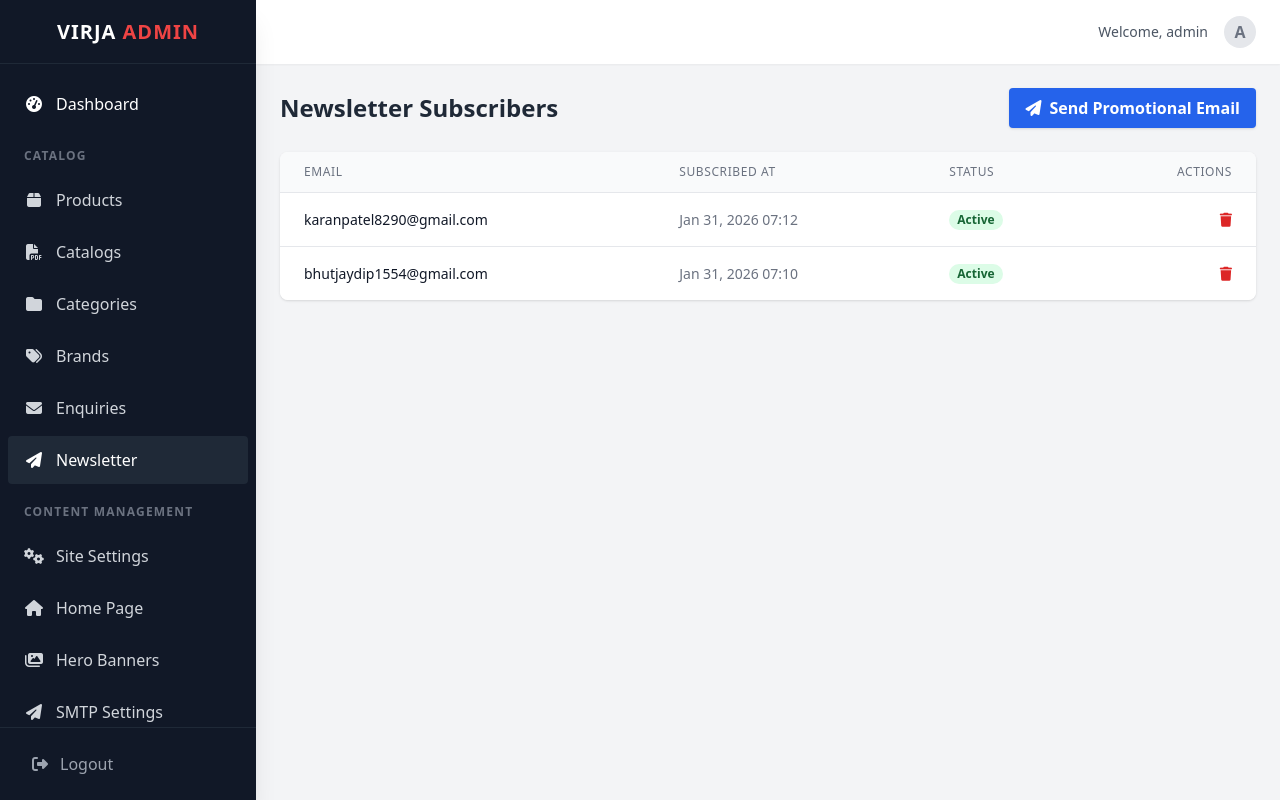
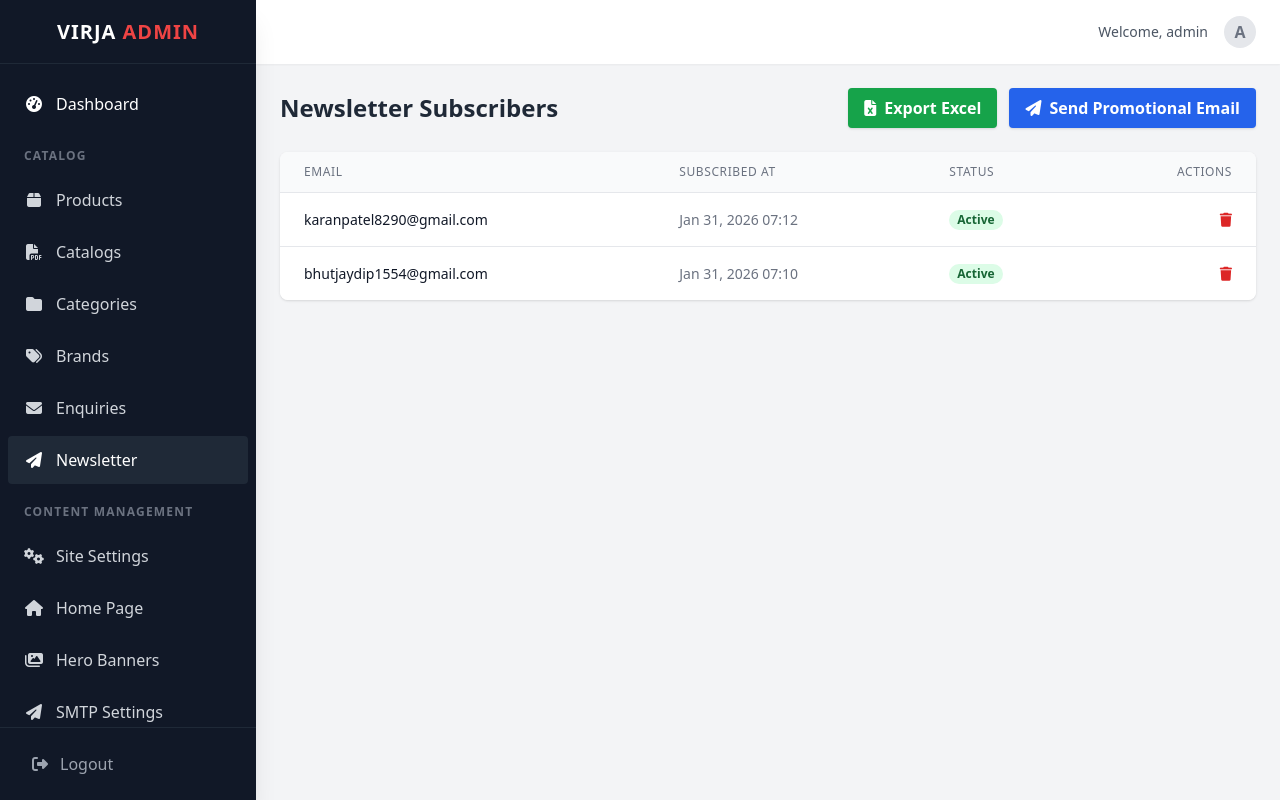
Before and after one commit to jignesh017/virjaproject, a Django app: page /dashboard/newsletter/ in a window 1280 px wide. Run offline with Django 5.2, Linux system fonts and the light colour scheme; a user stored in the database is signed in; data comes from the database, SQL or seed files in the repository; some libraries are stand-ins or nearby versions.

Commit message:
fix some bugs

```diff
--- a/dashboard/templates/dashboard/newsletter/list.html
+++ b/dashboard/templates/dashboard/newsletter/list.html
@@ -5,10 +5,16 @@
 {% block content %}
 <div class="flex justify-between items-center mb-6">
     <h2 class="text-2xl font-bold text-gray-800">Newsletter Subscribers</h2>
-    <a href="{% url 'dashboard:newsletter_send' %}"
-        class="bg-blue-600 hover:bg-blue-700 text-white font-bold py-2 px-4 rounded shadow flex items-center gap-2">
-        <i class="fas fa-paper-plane"></i> Send Promotional Email
-    </a>
+    <div class="flex gap-3">
+        <a href="{% url 'dashboard:export_newsletter_subscribers' %}"
+            class="bg-green-600 hover:bg-green-700 text-white font-bold py-2 px-4 rounded shadow flex items-center gap-2">
+            <i class="fas fa-file-excel"></i> Export Excel
+        </a>
+        <a href="{% url 'dashboard:newsletter_send' %}"
+            class="bg-blue-600 hover:bg-blue-700 text-white font-bold py-2 px-4 rounded shadow flex items-center gap-2">
+            <i class="fas fa-paper-plane"></i> Send Promotional Email
+        </a>
+    </div>
 </div>
 
 <div class="bg-white rounded-lg shadow overflow-hidden">
--- a/dashboard/urls.py
+++ b/dashboard/urls.py
@@ -69,6 +69,7 @@ urlpatterns = [
 
     # Newsletter
     path('newsletter/', views.newsletter_list, name='newsletter_list'),
+    path('newsletter/export/', views.newsletter_export, name='export_newsletter_subscribers'),
     path('newsletter/send/', views.newsletter_send, name='newsletter_send'),
     path('newsletter/<int:pk>/delete/', views.newsletter_delete, name='newsletter_delete'),
     # Catalog PDFs
--- a/dashboard/views.py
+++ b/dashboard/views.py
@@ -472,6 +472,29 @@ def newsletter_list(request):
 
 @login_required(login_url='dashboard:login')
 @user_passes_test(admin_required, login_url='dashboard:login')
+def newsletter_export(request):
+    subscribers = NewsletterSubscriber.objects.all().order_by('-subscribed_at')
+
+    today = date.today().strftime('%d-%m-%Y')
+    response = HttpResponse(content_type='text/csv')
+    response['Content-Disposition'] = f'attachment; filename="newsletter_subscribers_{today}.csv"'
+
+    writer = csv.writer(response)
+    writer.writerow(['Email', 'Subscribed At', 'Status'])
+
+    for sub in subscribers:
+        status_text = 'Active' if sub.is_active else 'Inactive'
+
+        writer.writerow([
+            sub.email,
+            sub.subscribed_at.strftime('%Y-%m-%d %H:%M:%S'),
+            status_text
+        ])
+
+    return response
+
+@login_required(login_url='dashboard:login')
+@user_passes_test(admin_required, login_url='dashboard:login')
 def newsletter_send(request):
     if request.method == 'POST':
         form = NewsletterSendForm(request.POST)
--- a/enquiries/templates/enquiries/contact.html
+++ b/enquiries/templates/enquiries/contact.html
@@ -66,7 +66,9 @@
                     <ul class="space-y-4 text-gray-700">
                         <li class="flex items-start">
                             <i class="fas fa-map-marker-alt text-secondary w-8 mt-1"></i>
-                            <span>{{ company_info.address }}</span>
+                            <a href="https://www.google.com/maps/search/?api=1&query={{ company_info.address|striptags|urlencode }}" target="_blank" class="hover:text-secondary transition">
+                                <span>{{ company_info.address|safe }}</span>
+                            </a>
                         </li>
                         <li class="flex items-center">
                             <i class="fas fa-phone-alt text-secondary w-8"></i>
```
Also changed, not shown: templates/base.html (+5 -4 lines).
